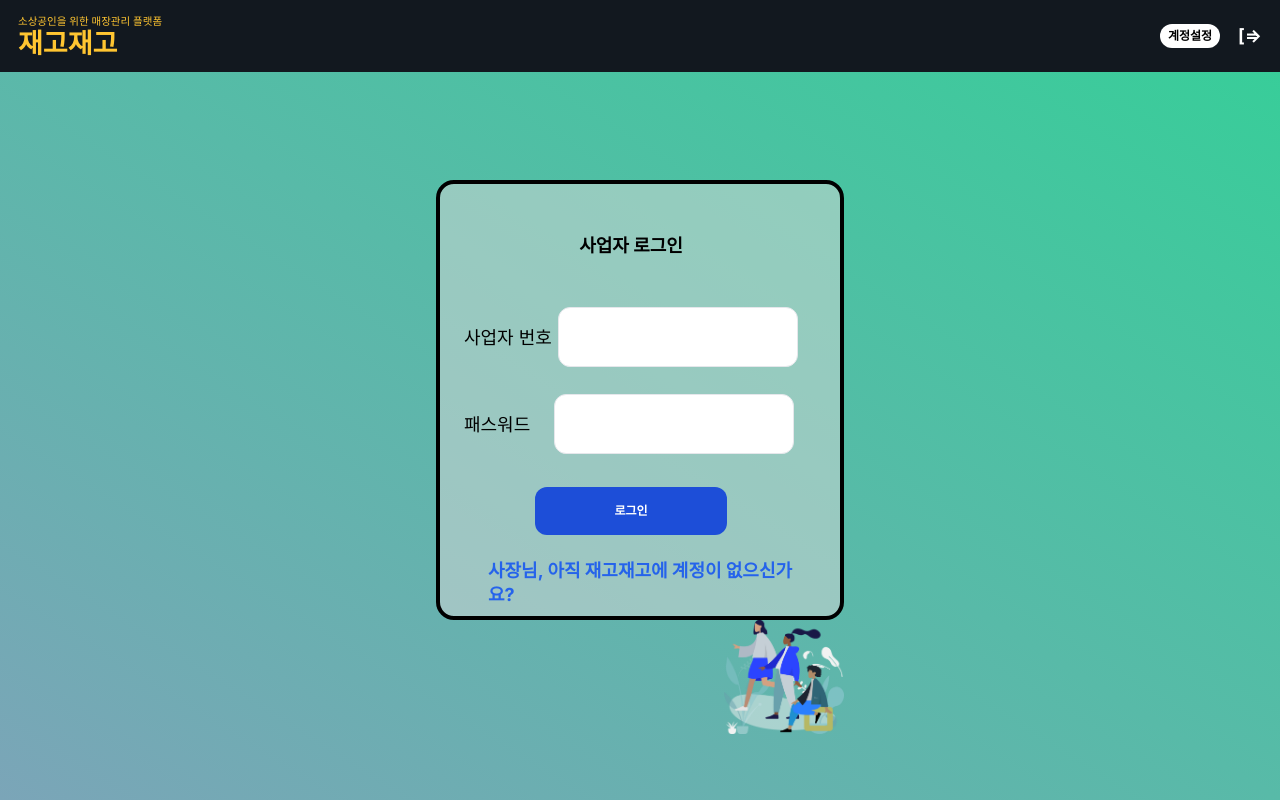
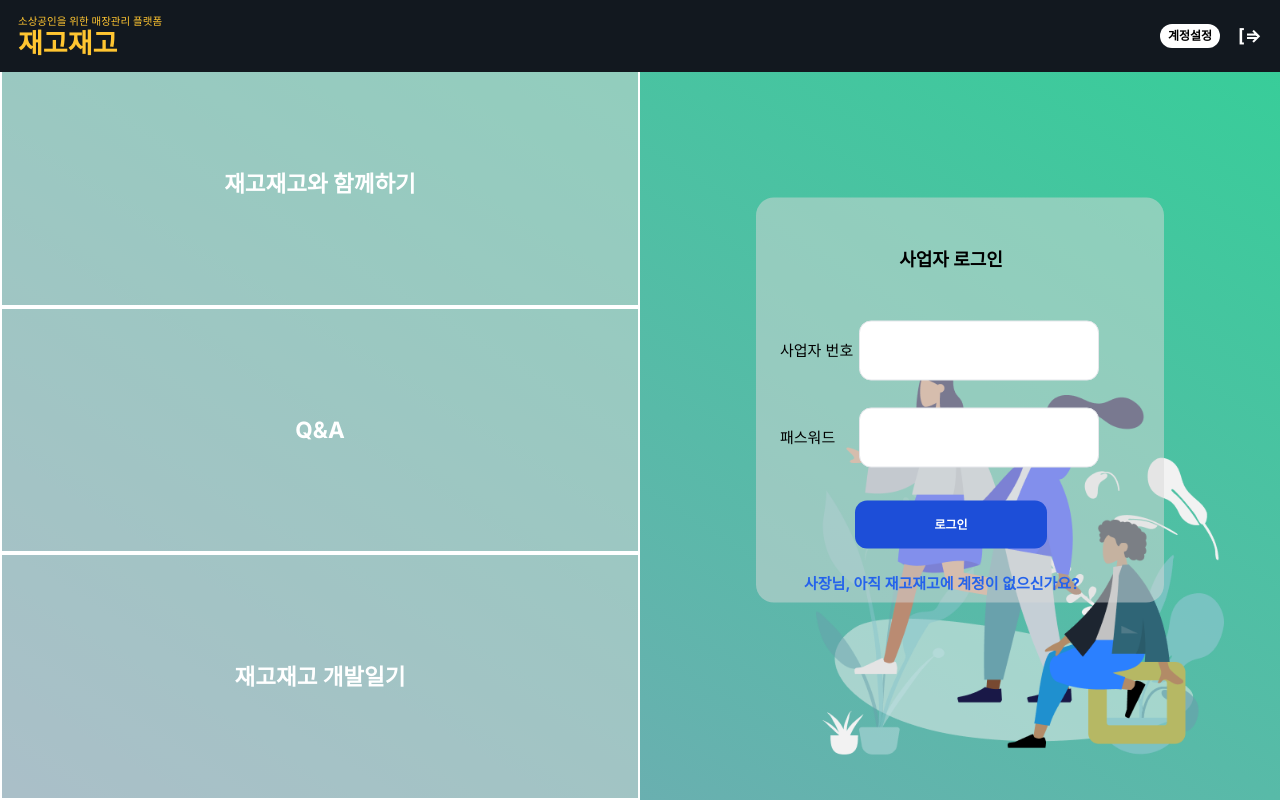
Before and after one commit to jaego-jaego/jaego-jaego-frontend, a Next.js app: page /login in a window 1280 px wide. Built offline with nearby package versions, Linux system fonts and the light colour scheme.

Commit message:
[feat] 로그인화면 사이드메뉴 레이아웃

```diff
--- a/app/login/page.tsx
+++ b/app/login/page.tsx
@@ -2,6 +2,10 @@
 
 import BaseButton from "@/src/components/Atoms/Base/BaseButton";
 import BaseInput from "@/src/components/Atoms/Base/BaseInput";
+import LoginSideMenuItem from "@/src/components/Atoms/LoginSideMenu/LoginSideItem";
+import SideList from "@/src/components/Atoms/SideMenu/SideList";
+import LoginSideMenuList from "@/src/components/MoleCules/LoginSideMenu/LoginSideList";
+import SideMenu from "@/src/components/MoleCules/Menu/SideMenu";
 import useSignInValidation from "@/src/hooks/useSignInValidation";
 import { yupResolver } from "@hookform/resolvers/yup";
 import Image from "next/image";
@@ -26,9 +30,14 @@ export default function Page() {
   };
   //   background: linear-gradient(180deg, #7BA5B8 0%, #35CF98 100%);
   return (
-    <div className="relative w-screen min-h-screen bg-gradient-to-tr from-[#7BA5B8] to-[#35CF98]">
+    <div className="relative w-screen h-screen min-h-screen overflow-hidden bg-gradient-to-tr from-[#7BA5B8] to-[#35CF98]">
+      <div className="flex">
+        <div className="w-1/2 h-screen pt-20">
+          <LoginSideMenuList />
+        </div>
+        <div className="relative w-1/2">
           <div className="w-128 absolute top-1/2 left-1/2 -translate-x-1/2 -translate-y-1/2">
-        <div className="flex flex-col border-4 border-solid rounded-3xl box-border pr-14 pl-8 bg-custom-gray">
+            <div className="flex flex-col rounded-3xl box-border pr-14 pl-8 bg-custom-gray">
               <h1 className="w-full text-center font-poppins text-2xl font-bold leading-normal my-16">
                 사업자 로그인
               </h1>
@@ -36,7 +45,7 @@ export default function Page() {
                 <div className="flex items-center mb-9">
                   <label
                     htmlFor="businessNumber"
-                className="font-poppins text-2xl font-normal leading-normal mr-2"
+                    className="font-poppins text-xl font-normal leading-normal mr-2"
                   >
                     사업자 번호
                   </label>
@@ -53,7 +62,7 @@ export default function Page() {
                 <div className="flex items-center mb-11">
                   <label
                     htmlFor="password"
-                className="font-poppins text-2xl font-normal leading-normal mr-8"
+                    className="font-poppins text-xl font-normal leading-normal mr-8"
                   >
                     패스워드
                   </label>
@@ -78,15 +87,16 @@ export default function Page() {
                   </BaseButton>
                 </div>
                 <Link href="/">
-              <p className="text-button-blue text-2xl font-bold ml-8 mb-3">
+                  <p className="text-button-blue text-xl font-bold ml-8 mb-3">
                     사장님, 아직 재고재고에 계정이 없으신가요?
                   </p>
                 </Link>
               </form>
             </div>
-        <div className="absolute left-96 ">
+
             <Image
               src={"/assets/img/loginImage.png"}
+              className="absolute top-56 -right-20 -z-20"
               alt="Picture of me"
               width={511}
               height={487}
@@ -94,5 +104,6 @@ export default function Page() {
           </div>
         </div>
       </div>
+    </div>
   );
 }
--- a/next.config.js
+++ b/next.config.js
@@ -1,6 +1,4 @@
 /** @type {import('next').NextConfig} */
-const nextConfig = {
-  output: "export",
-};
+const nextConfig = {};
 
 module.exports = nextConfig;
--- /dev/null
+++ b/src/components/Atoms/LoginSideMenu/LoginSideItem.tsx
@@ -0,0 +1,16 @@
+import Link from "next/link";
+
+interface LoginSideItemProps {
+  item: string;
+  route: string;
+}
+
+export default function LoginSideMenuItem({ item, route }: LoginSideItemProps) {
+  return (
+    <Link href={route}>
+      <li className="w-full h-1/3 flex items-center justify-center bg-custom-gray border-2 border-solid text-color-white">
+        <div className="font-bold text-3xl">{item}</div>
+      </li>
+    </Link>
+  );
+}
--- a/src/components/Atoms/SideMenu/MenuItem.tsx
+++ b/src/components/Atoms/SideMenu/MenuItem.tsx
@@ -3,7 +3,6 @@
 import { setActiveMenu } from "@/src/redux/features/menuSlice";
 import Image from "next/image";
 import { useDispatch, useSelector } from "react-redux";
-import { v4 as uuidv4 } from "uuid";
 
 interface MenuItemProps {
   icon: string;
@@ -27,7 +26,6 @@ export default function MenuItem({ icon, label, id }: MenuItemProps) {
 
   return (
     <li
-      key={uuidv4()}
       className={`w-[85%] mb-5 box-border px-3 py-3 rounded-[2.1rem] ${
         activeMenuId === id ? "bg-[#0CAF60]" : ""
       } `}
--- a/src/components/Atoms/SideMenu/SideList.tsx
+++ b/src/components/Atoms/SideMenu/SideList.tsx
@@ -1,3 +1,4 @@
+import { v4 as uuidv4 } from "uuid";
 import SideIcon1 from "@/public/assets/img/SideIcon1.svg";
 import SideIcon2 from "@/public/assets/img/SideIcon2.svg";
 import SideIcon3 from "@/public/assets/img/SideIcon3.svg";
@@ -5,7 +6,6 @@ import SideIcon4 from "@/public/assets/img/SideIcon4.svg";
 import SideIcon5 from "@/public/assets/img/SideIcon5.svg";
 
 import MenuItem from "./MenuItem";
-
 export default function SideList() {
   const menuItems = [
     { id: 1, label: "매장현황", link: "/", icon: SideIcon1 },
@@ -20,7 +20,12 @@ export default function SideList() {
       {menuItems.map((list) => {
         return (
           <>
-            <MenuItem label={list.label} icon={list.icon} id={list.id} />
+            <MenuItem
+              key={uuidv4()}
+              label={list.label}
+              icon={list.icon}
+              id={list.id}
+            />
           </>
         );
       })}
--- /dev/null
+++ b/src/components/MoleCules/LoginSideMenu/LoginSideList.tsx
@@ -0,0 +1,23 @@
+import { v4 as uuidv4 } from "uuid";
+import LoginSideMenuItem from "../../Atoms/LoginSideMenu/LoginSideItem";
+export default function LoginSideMenuList() {
+  const list = [
+    { text: "재고재고와 함께하기", link: "/together" },
+    { text: "Q&A", link: "/Question" },
+    { text: "재고재고 개발일기", link: "/developStory" },
+  ];
+
+  return (
+    <ul className="w-full h-full">
+      {list.map((item) => {
+        return (
+          <LoginSideMenuItem
+            key={uuidv4()}
+            item={item.text}
+            route={item.link}
+          />
+        );
+      })}
+    </ul>
+  );
+}
```
Lines whose indentation alone changed are shown as unchanged.
